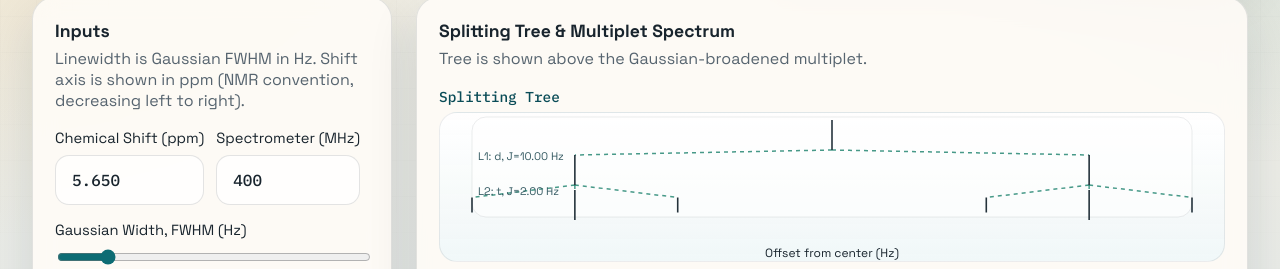
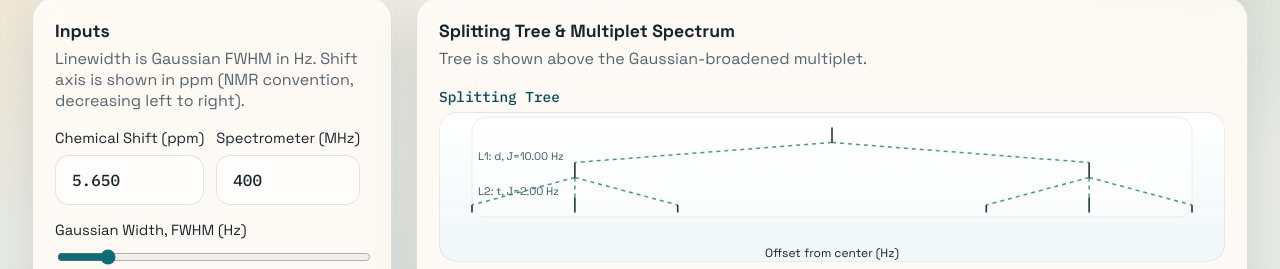
Before and after one commit to arthuc01/IsotopePatternSimulator, a plain HTML site: page nmr.html in a window 1280 px wide. Shown: the part 272-541 px from the top of the page. Drawn offline with Linux system fonts and the light colour scheme.

Commit message:
Align NMR tree ticks to baseline

```diff
--- a/nmr.html
+++ b/nmr.html
@@ -8,7 +8,7 @@
   <link rel="preconnect" href="https://fonts.gstatic.com" crossorigin>
   <link href="https://fonts.googleapis.com/css2?family=Space+Grotesk:wght@400;500;700&family=IBM+Plex+Mono:wght@400;500&display=swap" rel="stylesheet">
   <link rel="stylesheet" href="styles.css?v=20260409n">
-  <script src="nmr.js?v=20260420a" defer></script>
+  <script src="nmr.js?v=20260420b" defer></script>
 </head>
 <body>
   <div class="page-shell">
--- a/nmr.js
+++ b/nmr.js
@@ -259,21 +259,25 @@ function renderTree(nodes, edges, layers, centerPpm, frequencyMHz) {
   const parentNodeIds = new Set(edges.map((edge) => edge.from));
   const leafNodeIds = new Set(nodes.filter((node) => node.depth === layers.length).map((node) => node.id));
   const tickNodeIds = new Set([...parentNodeIds, ...leafNodeIds]);
-  const maxTickHalf = 15;
+  const maxTickHeight = 15;
   const maxIntensityByDepth = nodes.reduce((map, node) => {
     map.set(node.depth, Math.max(map.get(node.depth) || 0, node.intensity));
     return map;
   }, new Map());
-  const tickHalfForNode = (node) => {
+  const tickHeightForNode = (node) => {
     const maxIntensity = maxIntensityByDepth.get(node.depth) || node.intensity || 1;
-    return Math.max(2, (node.intensity / maxIntensity) * maxTickHalf);
+    return Math.max(2, (node.intensity / maxIntensity) * maxTickHeight);
+  };
+  const tickBottomForDepth = (depth) => yToPx(depth) + maxTickHeight / 2;
+  const tickTopForNode = (node) => {
+    return tickBottomForDepth(node.depth) - tickHeightForNode(node);
   };
 
   const edgeMarkup = edges.map((edge) => {
     const from = nodesById.get(edge.from);
     const to = nodesById.get(edge.to);
-    const fromY = yToPx(from.depth) + tickHalfForNode(from);
-    const toY = tickNodeIds.has(to.id) ? (yToPx(to.depth) - tickHalfForNode(to)) : yToPx(to.depth);
+    const fromY = tickBottomForDepth(from.depth);
+    const toY = tickNodeIds.has(to.id) ? tickTopForNode(to) : yToPx(to.depth);
     return `<line x1="${xToPx(hzById.get(from.id)).toFixed(2)}" y1="${fromY.toFixed(2)}" x2="${xToPx(hzById.get(to.id)).toFixed(2)}" y2="${toY.toFixed(2)}" stroke="rgba(11,120,98,0.75)" stroke-width="1.5" stroke-dasharray="4 4"></line>`;
   }).join("");
 
@@ -281,9 +285,9 @@ function renderTree(nodes, edges, layers, centerPpm, frequencyMHz) {
     .filter((node) => tickNodeIds.has(node.id))
     .map((node) => {
       const x = xToPx(hzById.get(node.id)).toFixed(2);
-      const y = yToPx(node.depth);
-      const tickHalf = tickHalfForNode(node);
-      return `<line x1="${x}" y1="${(y - tickHalf).toFixed(2)}" x2="${x}" y2="${(y + tickHalf).toFixed(2)}" stroke="#24323b" stroke-width="1.6"></line>`;
+      const y1 = tickTopForNode(node);
+      const y2 = tickBottomForDepth(node.depth);
+      return `<line x1="${x}" y1="${y1.toFixed(2)}" x2="${x}" y2="${y2.toFixed(2)}" stroke="#24323b" stroke-width="1.6"></line>`;
     })
     .join("");
 
```
